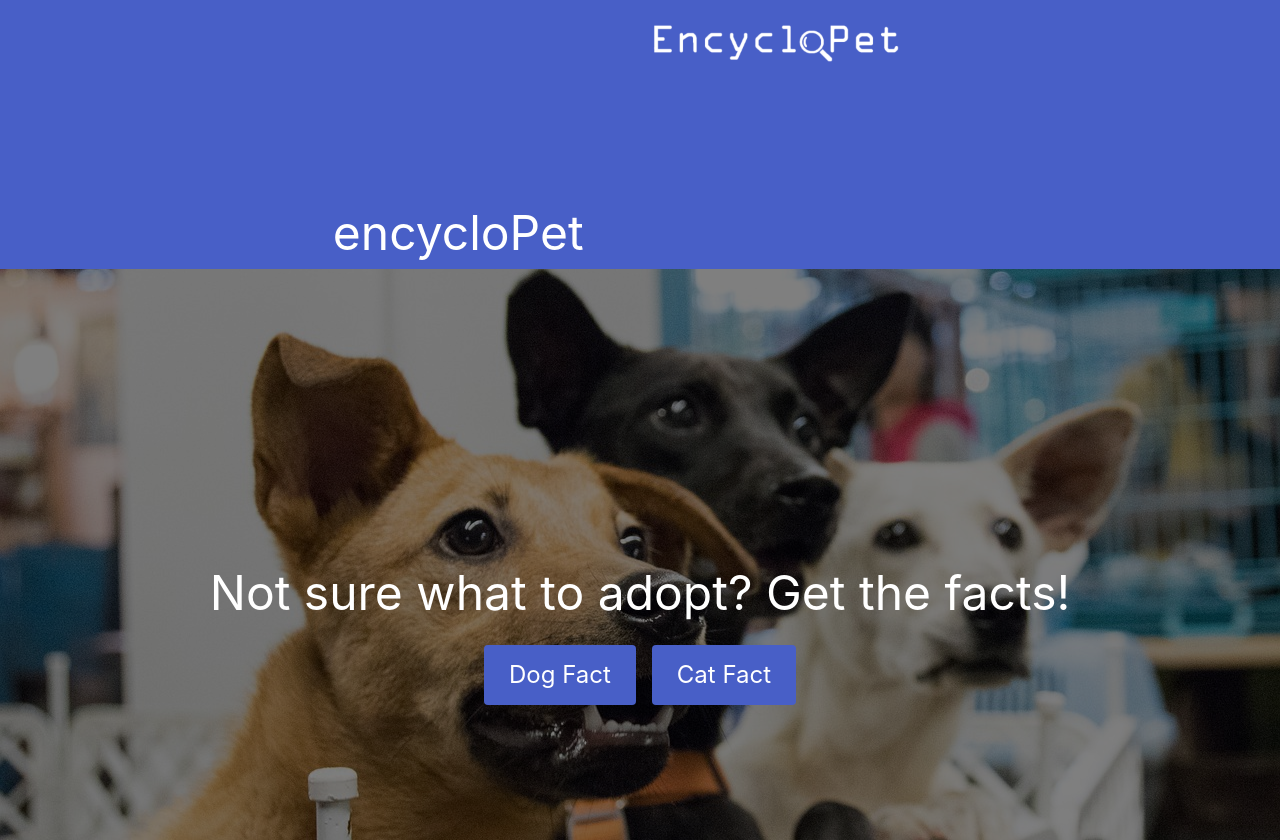
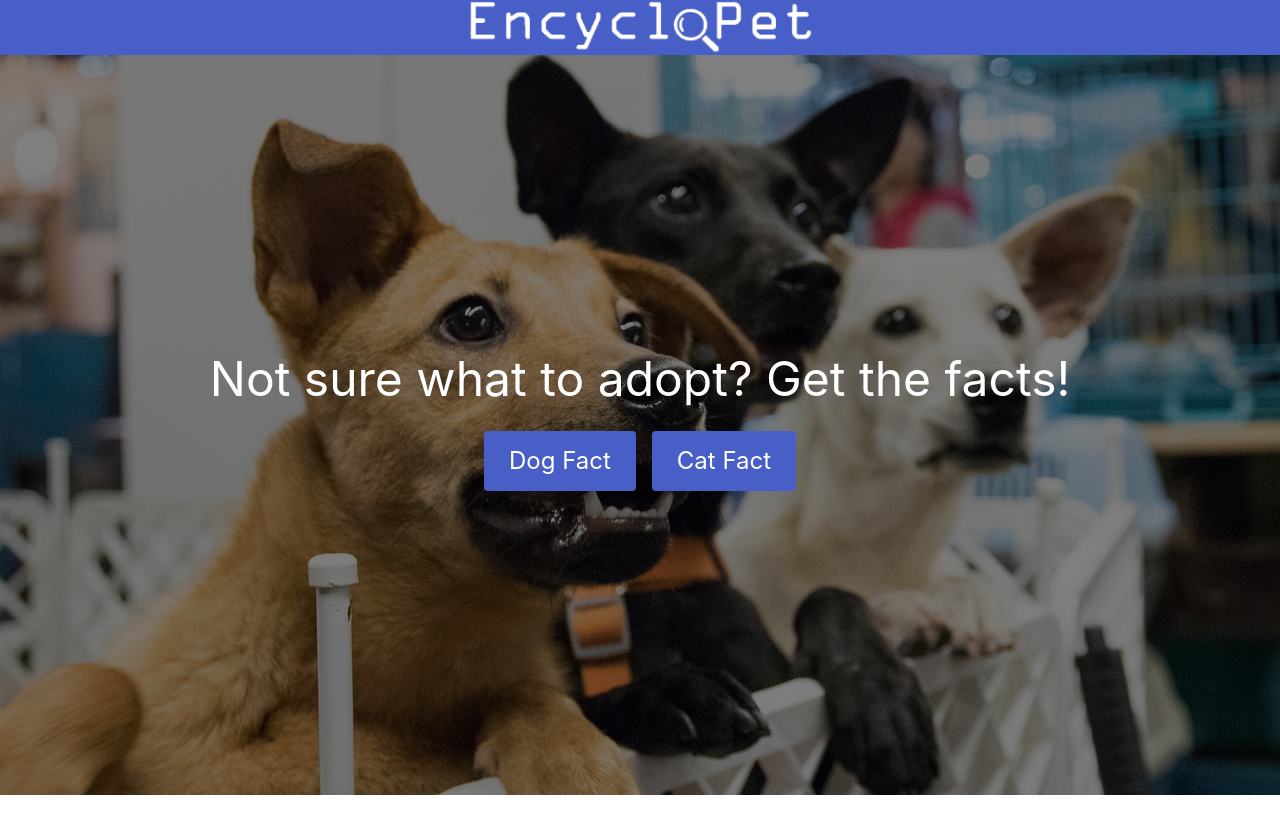
Before and after one commit to Akafifi/encycloPet, a plain HTML site: page index.html in a window 1280 px wide. Shown: the top 840 px of the page. Drawn offline with nearby package versions, Linux system fonts and the light colour scheme.

Commit message:
logo html and styles

```diff
--- a/assets/styles.css
+++ b/assets/styles.css
@@ -33,3 +33,9 @@ img {
     display: flex;
     justify-content: space-around;
 }
+
+.header-image {
+    display: flex;
+    justify-content: center;
+
+}
--- a/index.html
+++ b/index.html
@@ -13,12 +13,8 @@
 <body>
 
     <!-- Header Section -->
-    <header class="has-background-link">
-        <!-- <img src="./assets/images/logo.png" alt="logo"> -->
-        <h1 class="has-text-white is-size-1 has-text-centered">encycloPet
-                    <img src="./assets/images/logo.png" alt="logo">
-
-        </h1>
+    <header class="has-background-link header-image">
+            <img src="./assets/images/EncycloPet copy.png" alt="logo"/>
     </header>
 
     <!-- Hero Section with 2 buttons -->
```
Also changed, not shown: assets/images/EncycloPet copy.png (added), assets/images/logo.png (deleted).
